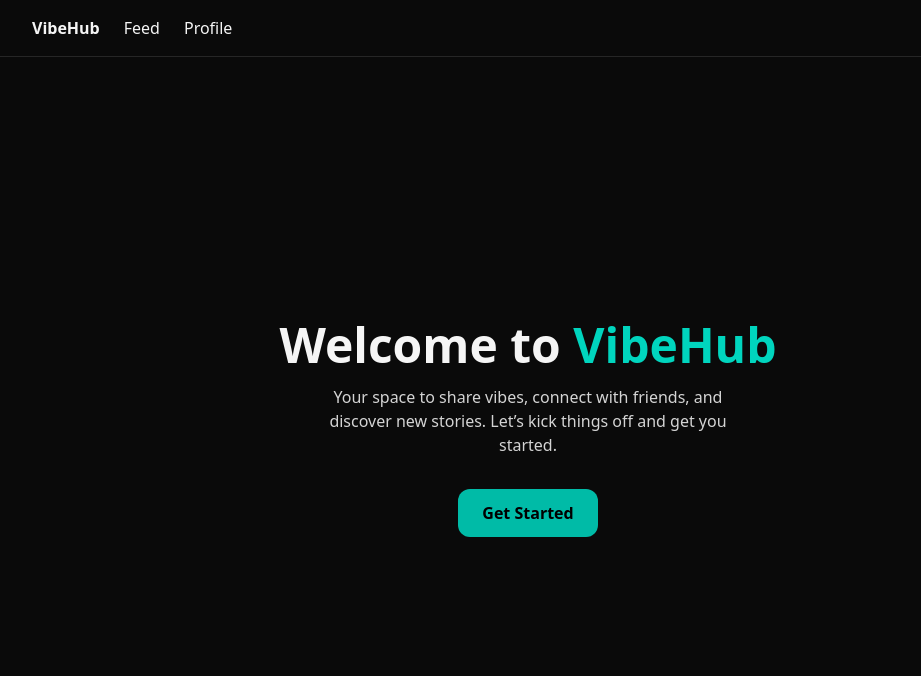
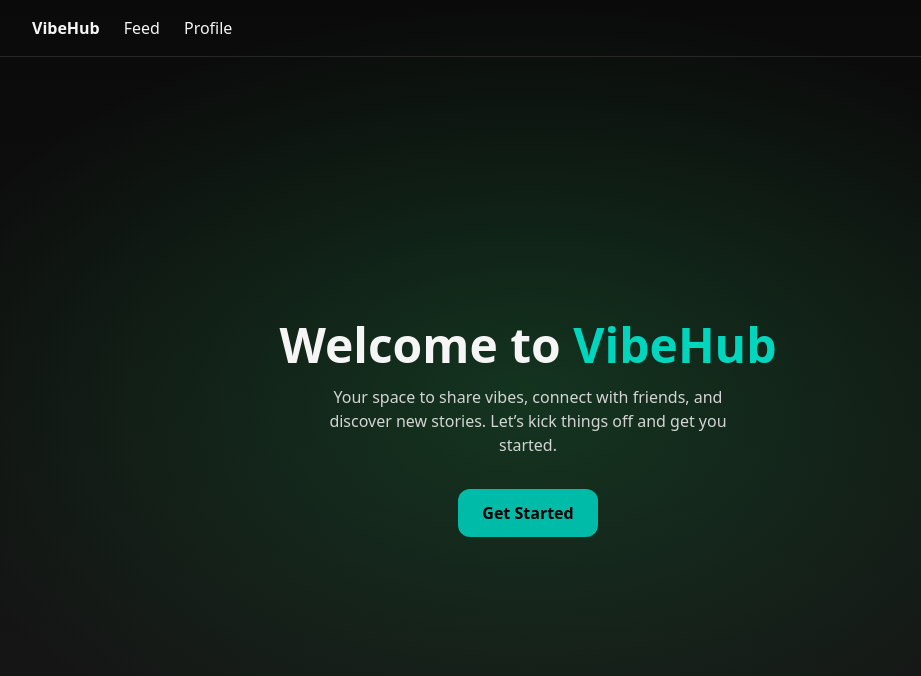
Before and after one commit to shefket-mustafa/VibeHub, a Next.js app in the folder vibehub/: page / in a window 1280 px wide. Shown: the top 676 px of the page, without its empty margins (112-1033 px from the left). Built offline with nearby package versions, Linux system fonts and the light colour scheme.

Commit message:
Gradient color added to app's center

```diff
--- a/vibehub/src/app/layout.tsx
+++ b/vibehub/src/app/layout.tsx
@@ -1,9 +1,5 @@
 import "./globals.css";
 import Link from "next/link";
-
-
-
-
 
 export default function RootLayout({
   children,
@@ -12,20 +8,28 @@ export default function RootLayout({
 }>) {
   return (
     <html lang="en">
+      <body className="min-h-dvh flex flex-col text-neutral-100 antiliased bg-neutral-950">
+        {/* <MatrixBackground /> */}
+        <div className="absolute inset-0 bg-gradient-to-b from-neutral-950 to-neutral-900" />
+        <div className="absolute inset-0 bg-[radial-gradient(ellipse_at_center,rgba(34,197,94,0.2),transparent_70%)]" />
 
-      <body className="min-h-dvh flex flex-col text-neutral-100 antiliased bg-neutral-950">
-        <header className="border-b border-neutral-800">
-        <nav className="mx-auto max-w-5xl p-4 flex items-center gap-6">
-            <Link href="/" className="font-semibold">VibeHub</Link>
-            <Link href="/feed" className="hover:underline">Feed</Link>
-            <Link href="/profile" className="hover:underline">Profile</Link>
+        <header className="border-b border-neutral-800 relative z-10">
+          <nav className="mx-auto max-w-5xl p-4 flex items-center gap-6">
+            <Link href="/" className="font-semibold">
+              VibeHub
+            </Link>
+            <Link href="/feed" className="hover:underline">
+              Feed
+            </Link>
+            <Link href="/profile" className="hover:underline">
+              Profile
+            </Link>
           </nav>
         </header>
 
-          <main className="mx-auto max-w-5xl p-4 flex-1 flex items-center justify-center">
-        {children}
-          </main>
-
+        <main className="mx-auto max-w-5xl p-4 flex-1 flex items-center justify-center relative z-10">
+          {children}
+        </main>
       </body>
     </html>
   );
```
